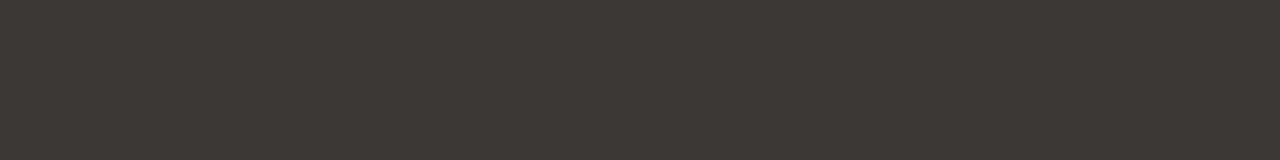
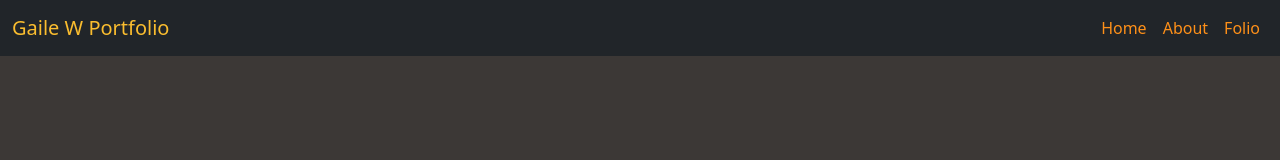
Before and after one commit to GaileIz/Intro_to_webdev, a plain HTML site: page Portfolio.html in a window 1280 px wide. Drawn offline with nearby package versions, Linux system fonts and the light colour scheme.

Commit message:
Added navbar and styling for it

```diff
--- a/Portfolio.html
+++ b/Portfolio.html
@@ -4,9 +4,33 @@
         <meta charset="UTF-8" />
         <meta name="viewport" content="width=device-width,initial-scale=1" />
         <meta name="description" content="" />
-
+        <link rel="stylesheet" href="https://cdn.jsdelivr.net/npm/bootstrap@5.3.2/dist/css/bootstrap.min.css">
         <link rel="stylesheet" href="folioStyles.css">
+        <script src="https://cdn.jsdelivr.net/npm/bootstrap@5.3.2/dist/js/bootstrap.bundle.min.js"></script>
     </head>
     <body>
+        <nav class="navbar navbar-expand-lg navbar-dark bg-dark">
+        <div class="container-fluid">
+            <a class="navbar-brand" href="#">Gaile W Portfolio</a>
+
+            <button class="navbar-toggler" type="button" data-bs-toggle="collapse" data-bs-target="#nav">
+            <span class="navbar-toggler-icon"></span>
+            </button>
+
+            <div class="collapse navbar-collapse" id="nav">
+            <ul class="navbar-nav ms-auto">
+                <li class="nav-item">
+                <a class="nav-link " href="Home.html">Home</a>
+                </li>
+                <li class="nav-item">
+                <a class="nav-link" href="About.html">About</a>
+                </li>
+                <li class="nav-item">
+                <a class="nav-link active" href="Portfolio.html">Folio</a>
+                </li>
+            </ul>
+            </div>
+        </div>
+        </nav>
     </body>
 </html>
--- a/folioStyles.css
+++ b/folioStyles.css
@@ -11,3 +11,23 @@
 .heading {
     color: #fabd2f;
 }
+
+.navbar-dark .navbar-brand {
+    color: #fabd2f;
+}
+
+.navbar-dark .navbar-brand:hover {
+    color: #fe9019;
+}
+
+.navbar-dark .navbar-nav .nav-link {
+    color: #fe9019;
+}
+
+.navbar-dark .navbar-nav .nav-link:hover {
+    color: #fabd2f;
+}
+
+.navbar-dark .navbar-nav .nav-link.active {
+    color: #fe9019;
+}
```
Also changed, not shown: About.html (+25 -1 lines), Home.html (+25 -1 lines).
